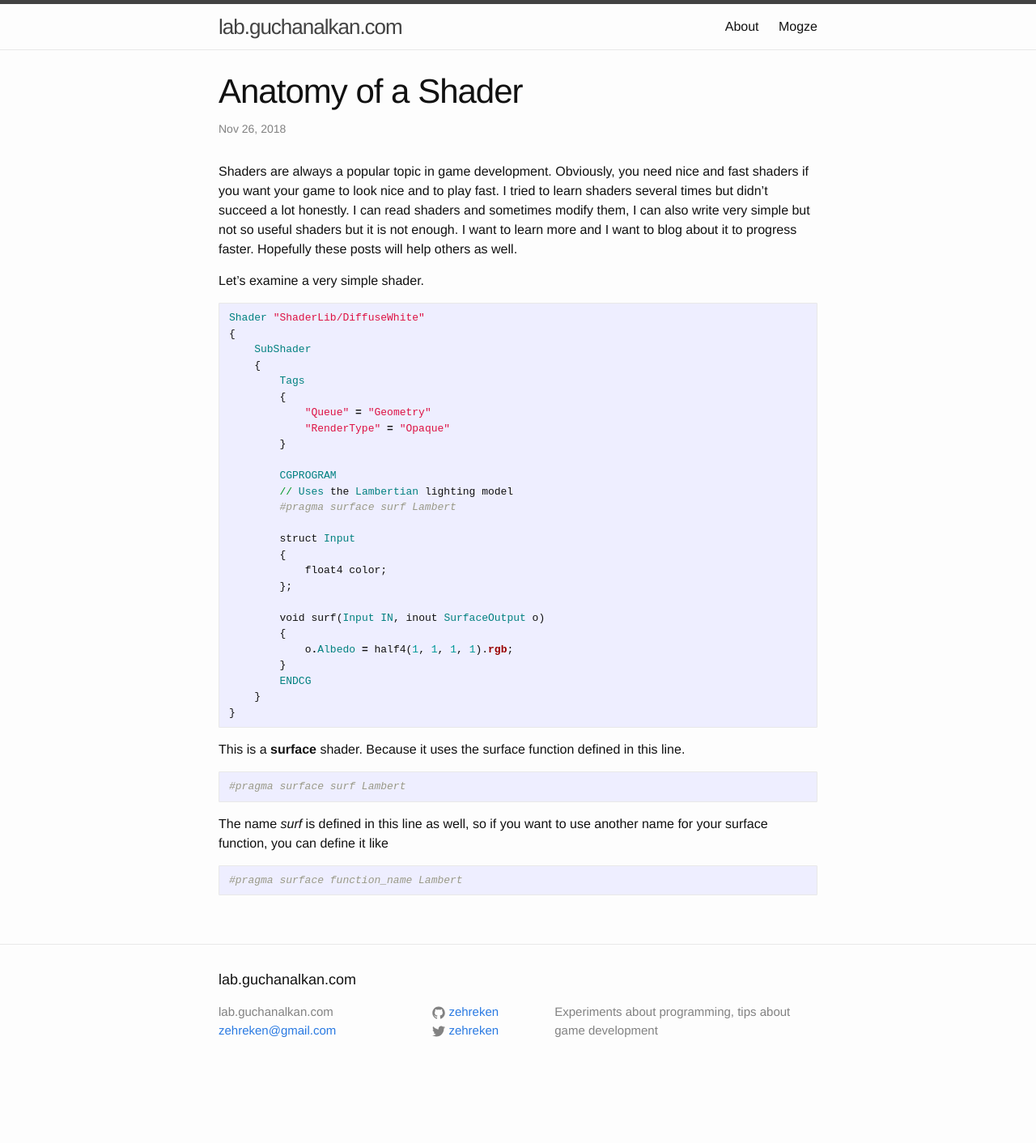
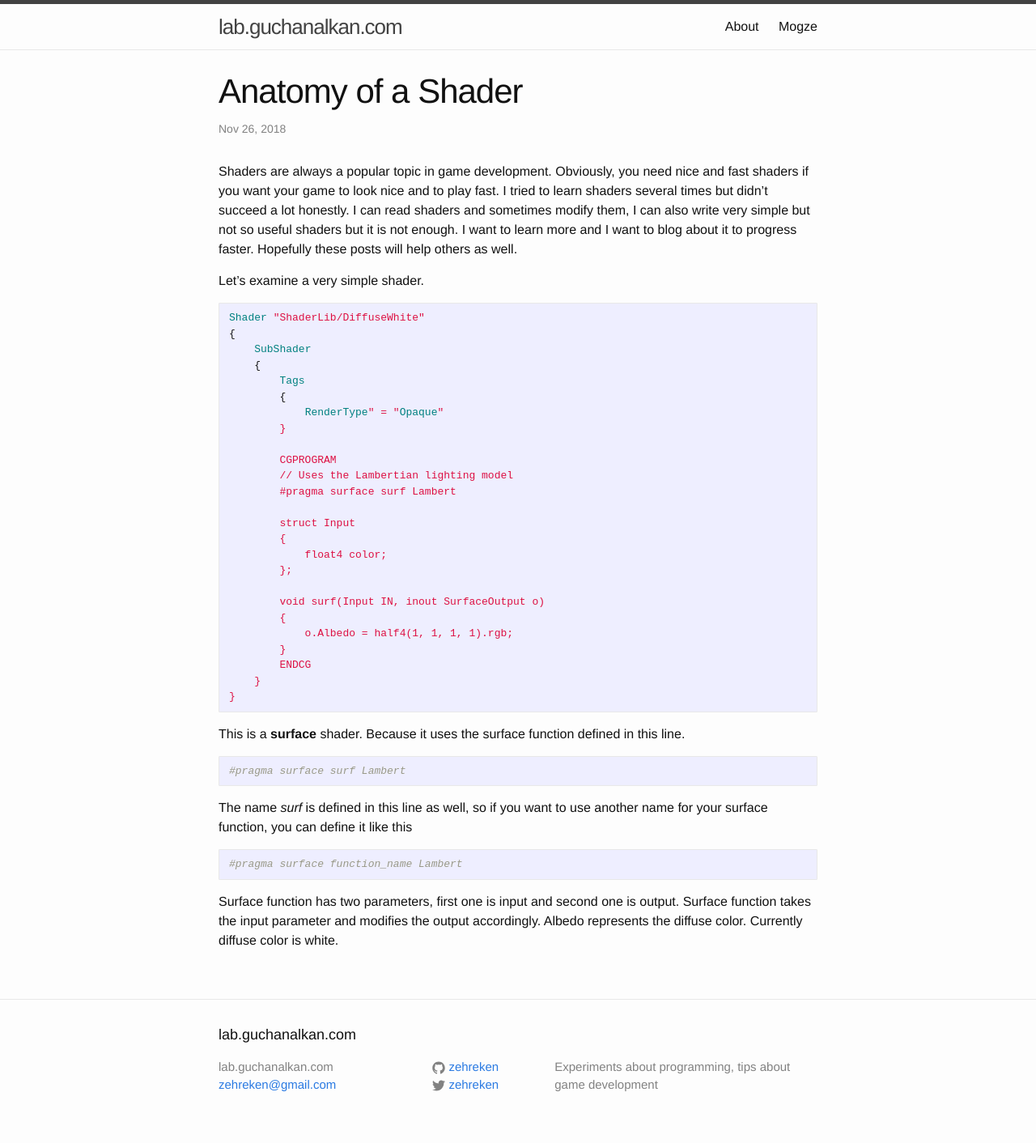
Before and after one commit to zehreken/zehreken.github.io, a Jekyll site: the page built from _posts/2018-11-26-anatomy-of-a-shader.markdown, in a window 1280 px wide. Shown: the whole page at 81% size. Built offline with Jekyll 4.4.1, drawn with Linux system fonts in a browser that asks for light colours; before the commit the page ends 1344 px from its top, so only the background shows below that.

Commit message:
Update post

```diff
--- a/_posts/2018-11-26-anatomy-of-a-shader.markdown
+++ b/_posts/2018-11-26-anatomy-of-a-shader.markdown
@@ -13,8 +13,7 @@ Shader "ShaderLib/DiffuseWhite"
     {
         Tags
         {
-            "Queue" = "Geometry"
-            "RenderType" = "Opaque"
+            RenderType" = "Opaque"
         }
 
         CGPROGRAM
@@ -39,7 +38,9 @@ This is a **surface** shader. Because it uses the surface function defined in th
 {% highlight ruby %}
 #pragma surface surf Lambert
 {% endhighlight %}
-The name _surf_ is defined in this line as well, so if you want to use another name for your surface function, you can define it like
+The name _surf_ is defined in this line as well, so if you want to use another name for your surface function, you can define it like this
 {% highlight ruby %}
 #pragma surface function_name Lambert
 {% endhighlight %}
+
+Surface function has two parameters, first one is input and second one is output. Surface function takes the input parameter and modifies the output accordingly. Albedo represents the diffuse color. Currently diffuse color is white.
```
